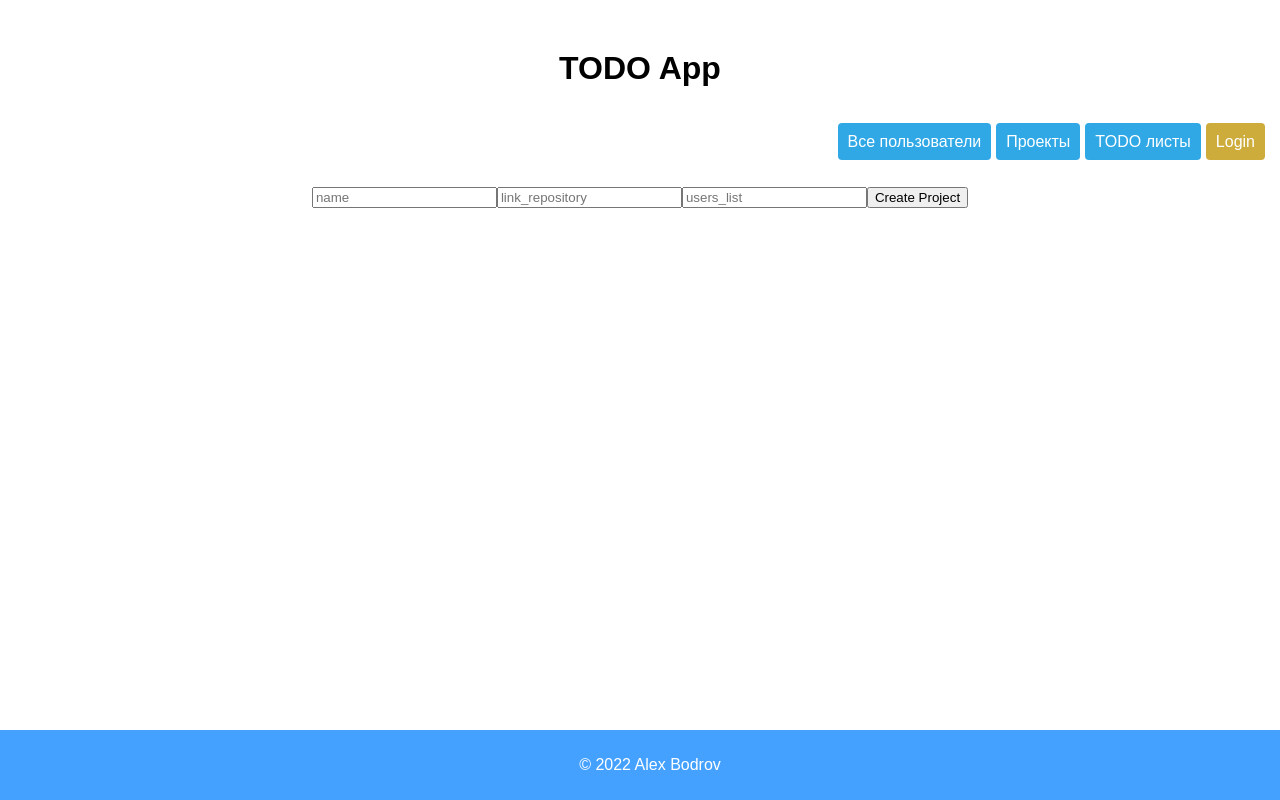
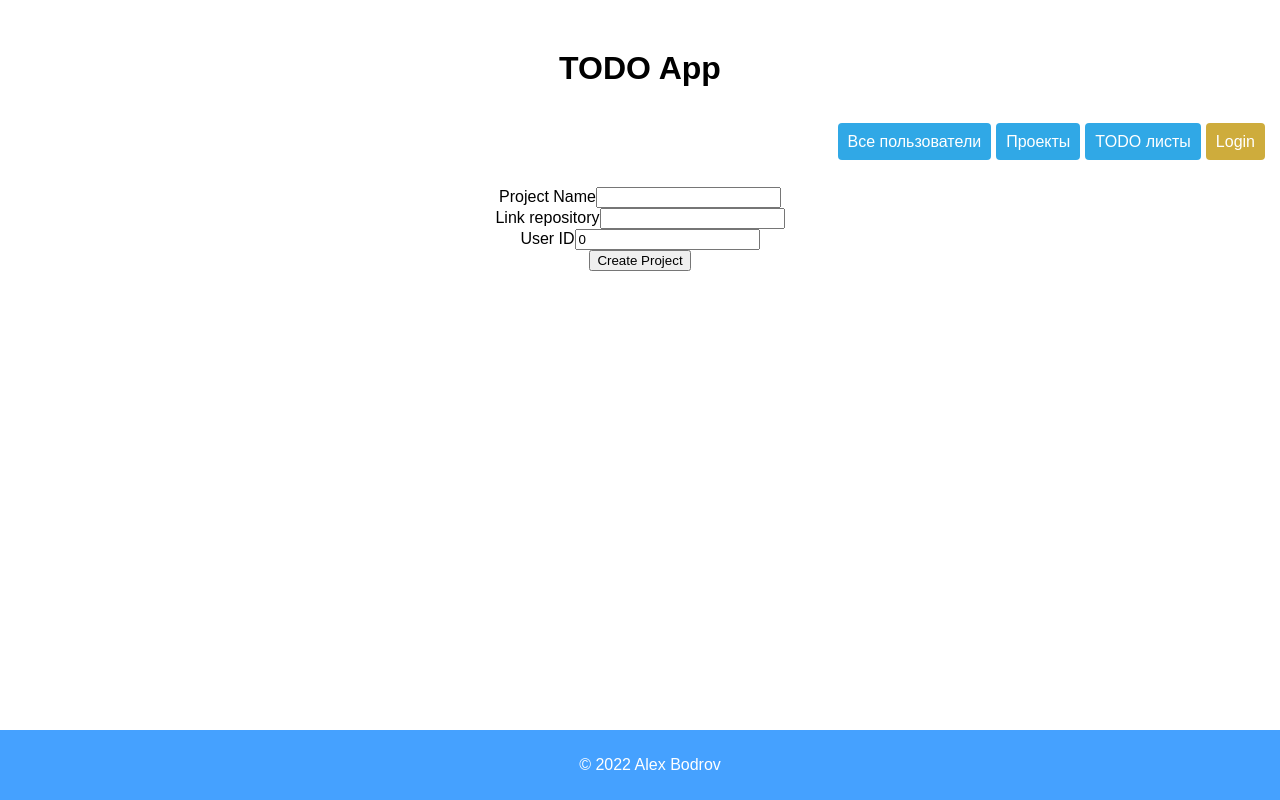
Before and after one commit to AlexVBodrov/drf_todo, a React (Create React App) app in the folder frontend/: page /project/create in a window 1280 px wide. Built offline with nearby package versions, Linux system fonts and the light colour scheme; no server answers.

Commit message:
add CreateProjectForm & axios.post => succsess

```diff
--- a/frontend/src/App.js
+++ b/frontend/src/App.js
@@ -8,8 +8,9 @@ import './components/components.css';
 import UserList from './components/User';
 import ProjectList from './components/Project';
 import TODOList from './components/TODO';
-import ProjectForm from './components/ProjectForm';
-// import MainMenu from './components/Menu';
+
+import FormCreateProject from './components/FormCreateProject';
+
 import Footer from './components/Footer';
 import NotFound404 from './components/NotFound404';
 import LoginForm from './components/Auth';
@@ -71,6 +72,18 @@ class App extends React.Component {
       .catch((error) => console.log(error));
   }
 
+  createProject(name, link_repository, users_list) {
+    console.log(name, link_repository, users_list)
+    const headers = this.get_headers()
+    const data = {name: name, link_repository: link_repository, users_list:Array.from(parseInt(users_list))}
+    const url = 'http://127.0.0.1:8000/api/projects/';
+
+    axios.post(url, data, { headers })
+    .then(() => {
+      this.load_data();
+    })
+    .catch((error) => console.log(error));
+}
 
   set_token(token) {
     // code for local Storage use
@@ -203,9 +216,11 @@ class App extends React.Component {
             <Route
               exact
               path="/project/create"
-              component={() => (
-                <ProjectForm createTodo={(text) => this.createTodo(text)} />
-              )}
+              component={() =>
+                <FormCreateProject
+                createProject={
+                  (name,link_repository, users_list) => this.createProject(name, link_repository, users_list)}/>
+              }
             />
             {/* <Route exact path="/todos/create" component={() => <TodoForm />} /> */}
 
--- /dev/null
+++ b/frontend/src/components/FormCreateProject.js
@@ -0,0 +1,72 @@
+import React, { Component } from 'react';
+
+export class FormProject extends Component {
+
+    constructor(props) {
+        super(props);
+
+        this.state = {
+            name: "",
+            link_repository: "",
+            users_list: 0
+        }
+    }
+
+
+    handleNameChange = event => {
+        this.setState({ name: event.target.value })
+    }
+
+    handleLRChange = event => {
+        this.setState({ link_repository: event.target.value })
+    }
+
+    handleIdChange = event => {
+        this.setState({ users_list: event.target.value })
+    }
+
+    handleSubmit = event => {
+        this.props.createProject(
+            this.state.name,
+            this.state.link_repository,
+            this.state.users_list
+        )
+        event.preventDefault();
+    }
+
+    render(){
+      return(
+        <div>
+            <form onSubmit={this.handleSubmit}>
+                <div>
+                    <label>Project Name</label>
+                    <input
+                        type="text"
+                        value={this.state.name}
+                        onChange={this.handleNameChange}
+                    />
+                </div>
+                <div>
+                    <label>Link repository</label>
+                    <input
+                        type="text"
+                        value={this.state.link_repository}
+                        onChange={this.handleLRChange}
+                    />
+                </div>
+                <div>
+                    <label>User ID</label>
+                    <input
+                        type="number"
+                        value={this.state.users_list}
+                        onChange={this.handleIdChange}
+                    />
+                </div>
+                <button type="submit">Create Project</button>
+            </form>
+        </div>
+      )
+    }
+  }
+
+  export default FormProject
--- a/frontend/src/components/ProjectForm.js
+++ b/frontend/src/components/ProjectForm.js
@@ -1,8 +1,7 @@
-import React, { useState } from 'react';
-import Axios from 'axios';
+import React, { useState  } from 'react';
+
 
 function ProjectForm() {
-  const url = 'http://127.0.0.1:8000/api/projects/';
   const [data, setData] = useState({
     name: "",
     link_repository: "",
@@ -11,15 +10,6 @@ function ProjectForm() {
 
   function submit(ev){
       ev.preventDefault();
-      Axios.post(url, {
-        name: data.name,
-        link_repository: data.link_repository,
-        users_list: parseInt(data.users_list)
-      }, { headers })
-      .then(res=>{
-        console.log(res.data);
-      }
-        )
   }
 
   function handleInput(ev) {
```
